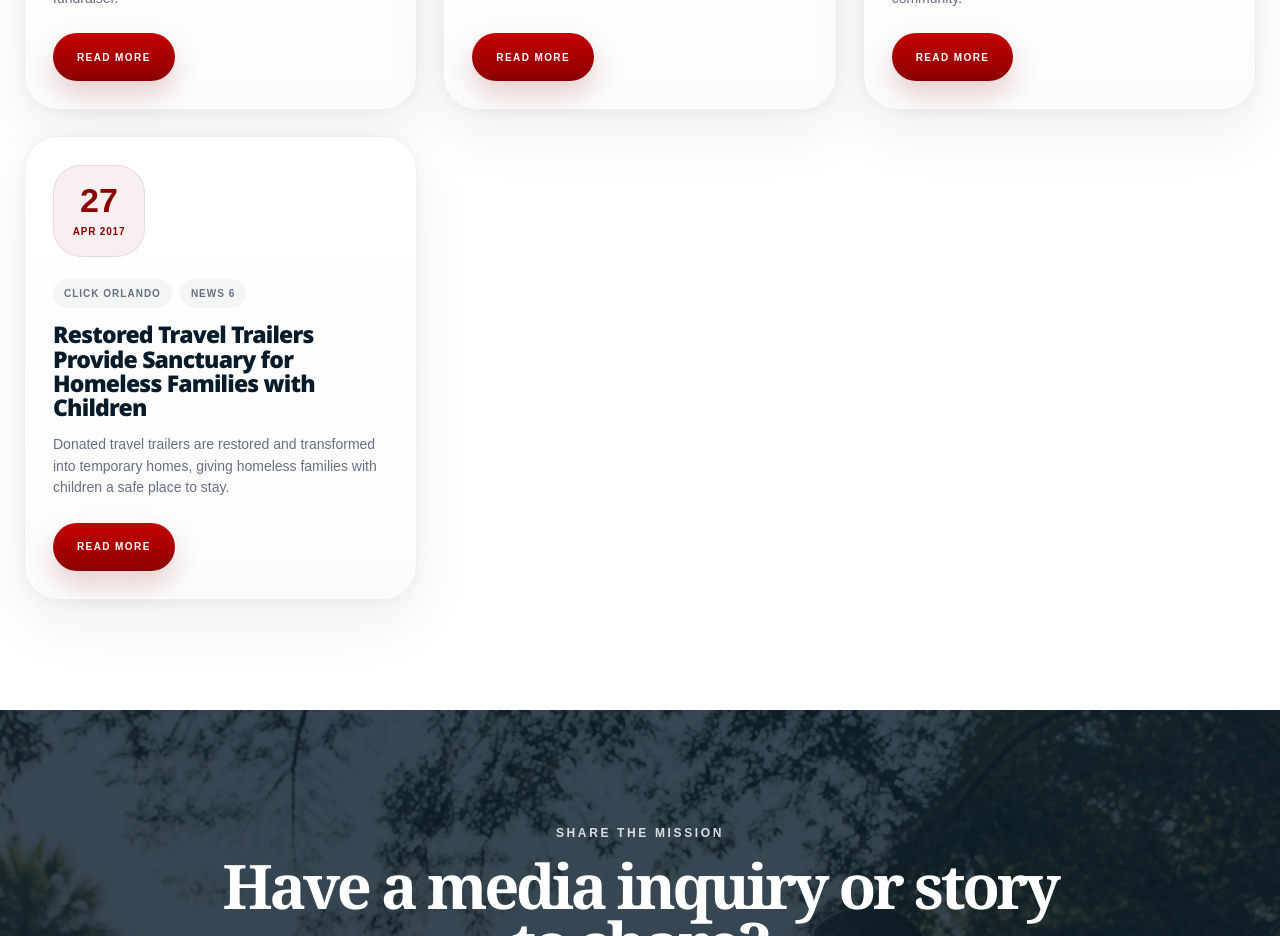
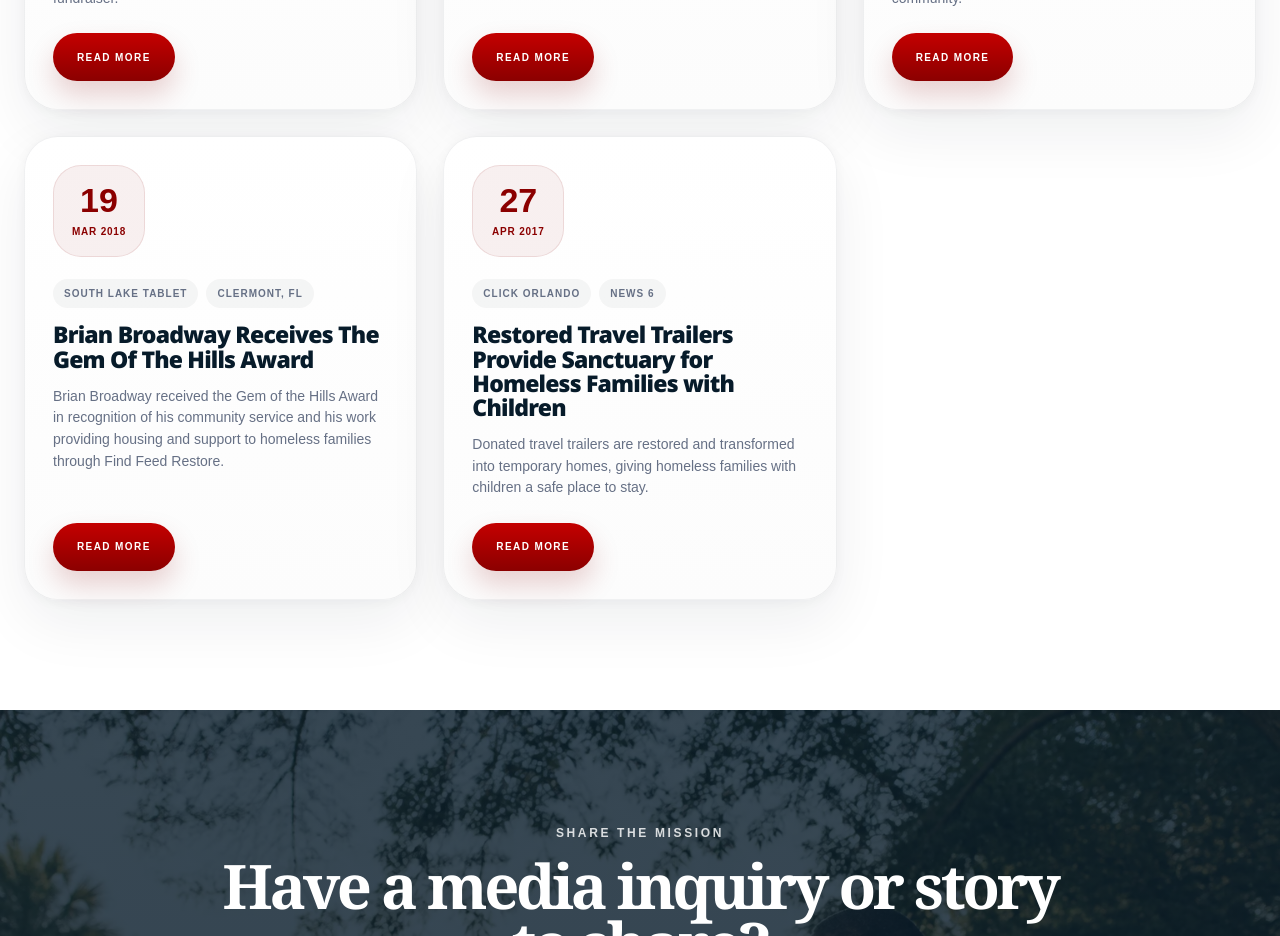
Before and after one commit to find-feed-restore/find-feed-restore, a Next.js app: page /news-media in a window 1280 px wide. Shown: the part 2900-3836 px from the top of the page. Built offline with nearby package versions, Linux system fonts and the light colour scheme.

Commit message:
Add Gem of the Hills award news item

```diff
--- a/src/app/news-media/page.tsx
+++ b/src/app/news-media/page.tsx
@@ -125,6 +125,16 @@ const newsItems: NewsItem[] = [
     href: "https://www.midfloridanewspapers.com/clermont_news_leader/construction-begins-on-affordable-housing-project/article_21c1d924-8487-11ee-92d6-a385a518affe.html",
   },
   {
+    day: "19",
+    monthYear: "Mar 2018",
+    source: "South Lake Tablet",
+    location: "Clermont, FL",
+    title: "Brian Broadway Receives The Gem Of The Hills Award",
+    description:
+      "Brian Broadway received the Gem of the Hills Award in recognition of his community service and his work providing housing and support to homeless families through Find Feed Restore.",
+    href: "https://sltablet.com/2018/03/19/brian-broadway-receives-the-gem-of-the-hills-award/",
+  },
+  {
     day: "27",
     monthYear: "Apr 2017",
     source: "Click Orlando",
```
